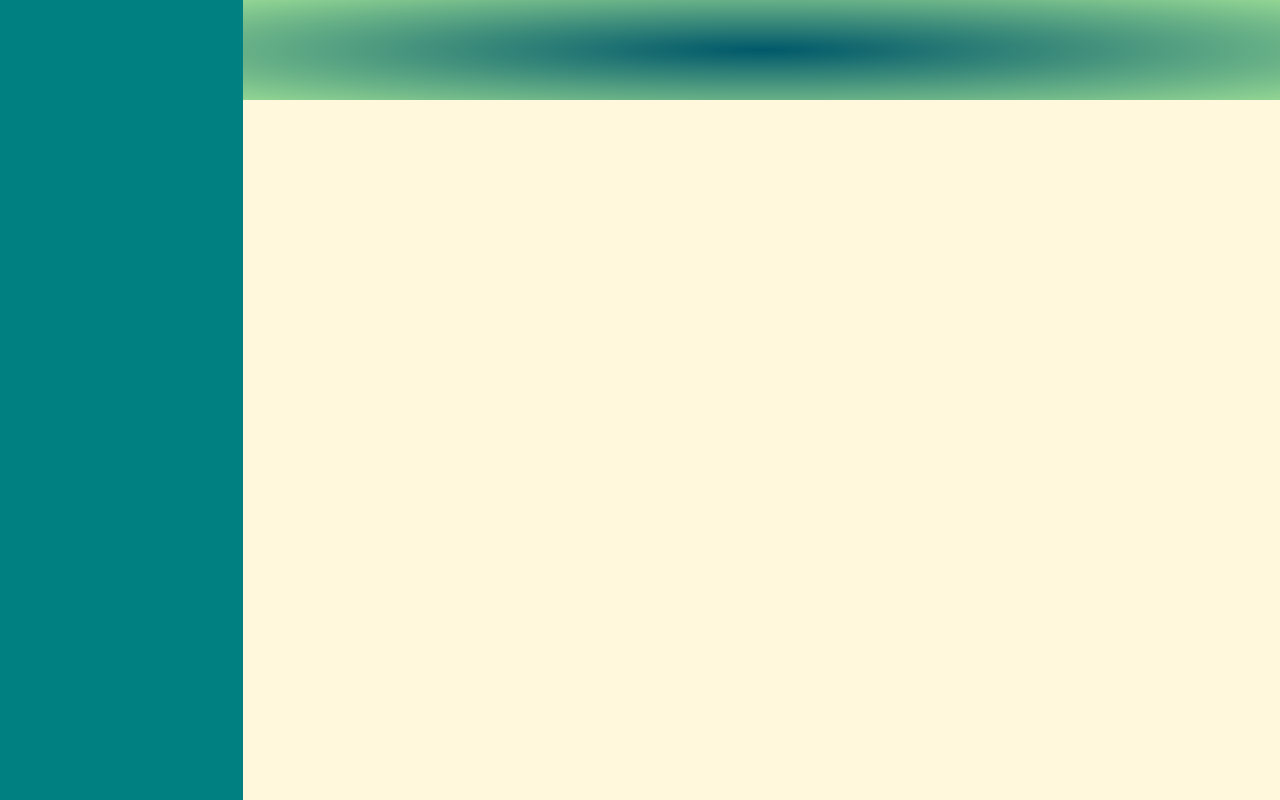
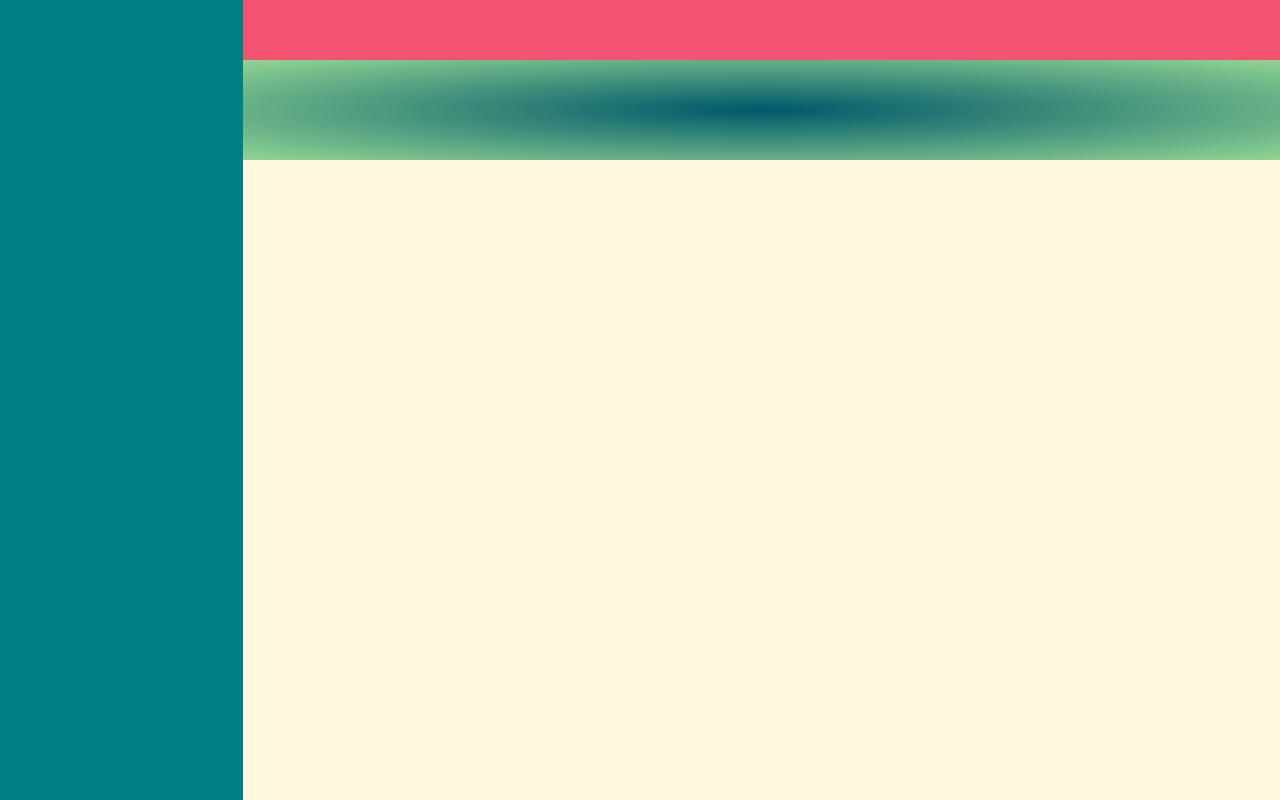
Before and after one commit to Soe-Hok-Gie/admin-dashboard, a React (Create React App) app: page /home in a window 1280 px wide. Built offline with nearby package versions, Linux system fonts and the light colour scheme.

Commit message:
styling component search yang akan kita jadikan navbar

```diff
--- a/src/components/Home.jsx
+++ b/src/components/Home.jsx
@@ -17,7 +17,11 @@ const WrapperMain = styled.div`
     background-color:cornsilk;
     width: 100%;
 `;
-const Search = styled.div``;
+const Search = styled.div`
+    background-color: rgb(243, 82, 114);
+    width: 100%;
+    height: 60px;
+`;
 const WrapperBox = styled.div``;
 const WrapperContent = styled.div``;
 const WrapperFooter = styled.div`
```
